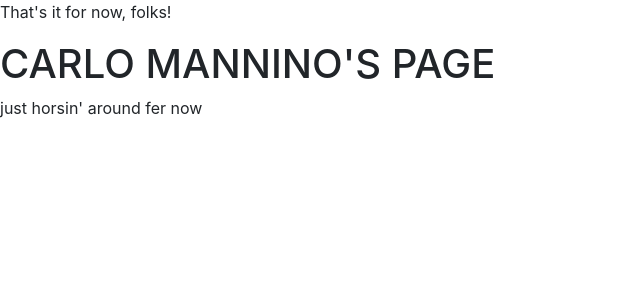
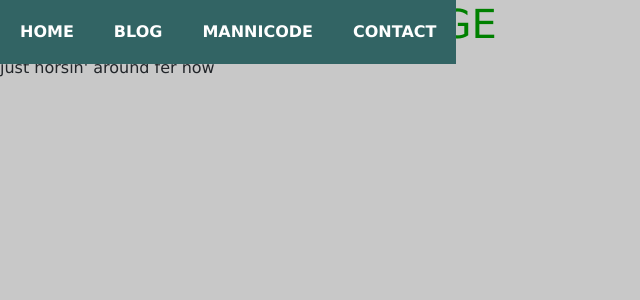
Before and after one commit to mannicar/mannico, a Django app: page /landing/ in a window 1280 px wide. Shown: the top 300 px of the page, without its empty margins (0-640 px from the left). Run offline with Django 3.2, Linux system fonts and the light colour scheme; lists and menus that the app fills with data are empty; some libraries are stand-ins or nearby versions.

Commit message:
Dev commit

```diff
--- a/mannico/landing/static/css/styles.css
+++ b/mannico/landing/static/css/styles.css
@@ -1,5 +1,23 @@
-.sidebar-nav {
-    margin-top: 20px;
-    padding: 0;
-    list-style: none;
+body {
+    font-family: Verdana;
+    background-color: rgb(200,200,200);
 }
+
+h1 {
+    color: green;
+}
+
+div.header_div {
+    position: fixed;
+    background-color: rgb(50,100,100);
+
+}
+
+table.index_header_table {
+    color: white;
+    border-spacing: 15px 15px;
+}
+
+table.index_header_table th {
+    padding:20px;
+}
--- a/mannico/landing/templates/base_generic.html
+++ b/mannico/landing/templates/base_generic.html
@@ -10,7 +10,17 @@
   <link rel="stylesheet" href="{% static 'css/styles.css' %}">
 </head>
 <body>
-  <p>That's it for now, folks!</p>
-  <div id='text'>{% block content %}{% endblock %}</div>
+  <!--<div id="header_div">{% block header_div %}{% endblock %}</div>-->
+  <div class="header_div" >
+    <table class="index_header_table">
+    <tr>
+      <th> HOME </th>
+      <th> BLOG </th>
+      <th> MANNICODE </th>
+      <th> CONTACT </th>
+    </tr>
+    </table>
+  </div>
+  <div id="content_div">{% block content_div %}{% endblock %}</div>
 </body>
 </html>
--- a/mannico/landing/templates/index.html
+++ b/mannico/landing/templates/index.html
@@ -1,7 +1,23 @@
 {% extends "base_generic.html" %}
 
-{% block content %}
+{% block header_div %}
+
+<div id="index_header" class="header_div">
+
+  <table id="index_header_table">
+    <tr>
+      <th> HOME </th>
+      <th> BLOG </th>
+      <th> MANNICODE </th>
+      <th> CONTACT </th>
+    </tr>
+  </table>
+
+</div>
+
+{% endblock %}
+
+{% block content_div %}
   <h1> CARLO MANNINO'S PAGE </h1>
   <p> just horsin' around fer now </p>
-
 {% endblock %}
```
